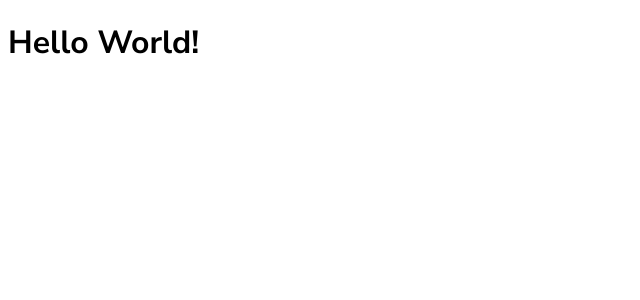
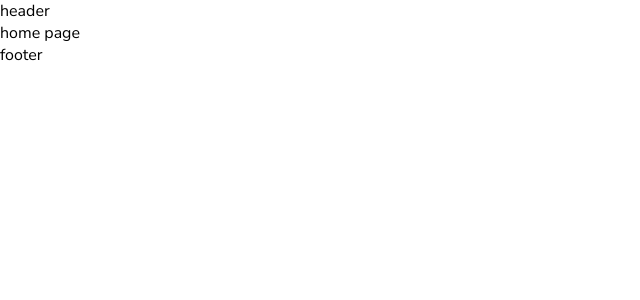
Before and after one commit to ryyHardy/poke-viewer, a Next.js app: page / in a window 1280 px wide. Shown: the top 300 px of the page, without its empty margins (0-640 px from the left). Built offline with nearby package versions, Linux system fonts and the light colour scheme.

Commit message:
created routing folder structure

```diff
--- a/src/app/layout.tsx
+++ b/src/app/layout.tsx
@@ -1,3 +1,4 @@
+import "./globals.css";
 import type { Metadata } from "next";
 
 export const metadata: Metadata = {
@@ -21,7 +22,11 @@ export default function RootLayout({
       lang='en'
       className={nunitoSans.className}
     >
-      <body>{children}</body>
+      <body>
+        <header className='main-header'>header</header>
+        {children}
+        <footer className='main-footer'>footer</footer>
+      </body>
     </html>
   );
 }
--- a/src/app/page.tsx
+++ b/src/app/page.tsx
@@ -1,3 +1,3 @@
 export default function Home() {
-  return <h1>Hello World!</h1>;
+  return <main className='page-home'>home page</main>;
 }
```
Also changed, not shown: src/app/pokemon/[pokemon]/page.tsx (added, +9 -0 lines).
